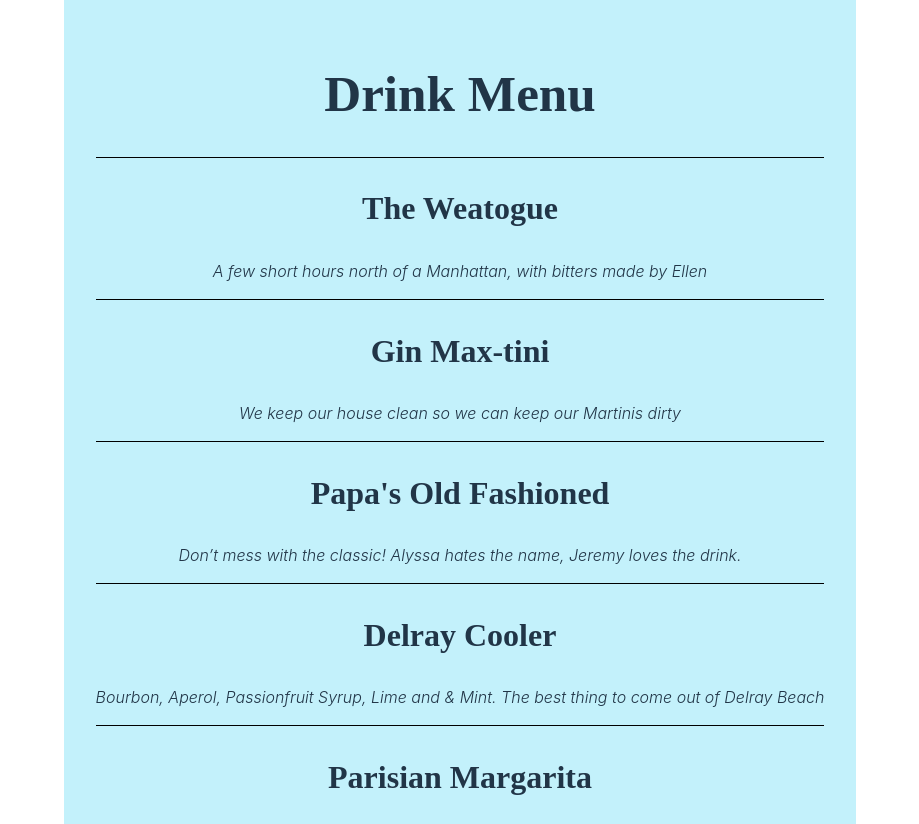
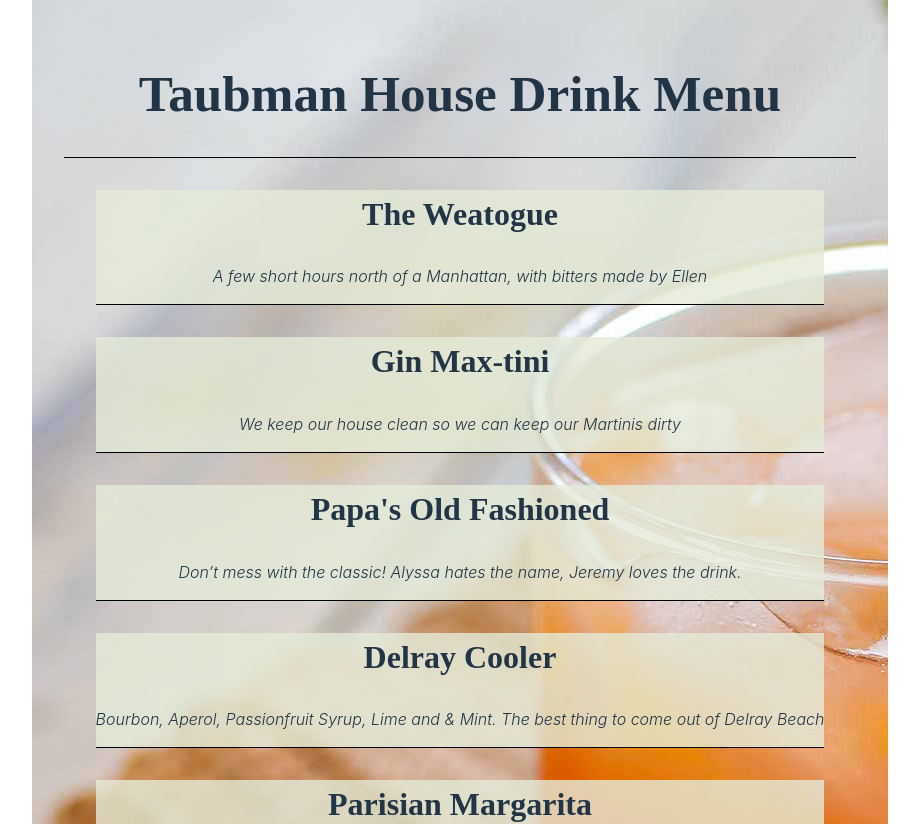
Before and after one commit to taubman33/drink-menu, a React (Vite) app in the folder drink-menu/: page / in a window 1280 px wide. Shown: the top 824 px of the page, without its empty margins (180-1099 px from the left). Built offline with nearby package versions, Linux system fonts and the light colour scheme.

Commit message:
background image added

```diff
--- a/drink-menu/src/App.css
+++ b/drink-menu/src/App.css
@@ -3,7 +3,9 @@
   margin: 0 auto;
   padding: 2rem;
   text-align: center;
-  background-color: #c3f1fb;
+  background-image: url('./assets/drink.jpg');
+  background-repeat: no-repeat;
+  background-attachment: fixed;
 }
 
 .app-Header, .app-Main {
@@ -15,7 +17,9 @@
 }
 
 .drink-card {
-  border-bottom: 1px solid black
+  border-bottom: 1px solid black;
+  margin: 2rem;
+  background-color: rgba(229, 235, 217, 0.8);
 }
 
 #footer-text, #drink-title, #header-text {
--- a/drink-menu/src/components/Header.jsx
+++ b/drink-menu/src/components/Header.jsx
@@ -1,6 +1,6 @@
 const Header = () => {
 return (
-    <h1 id ="header-text"> Drink Menu</h1>
+    <h1 id ="header-text"> Taubman House Drink Menu</h1>
 )
 }
 
```
Also changed, not shown: drink-menu/src/assets/drink.jpg (added), 1 other file (tests, documents, lock files or other folders).
